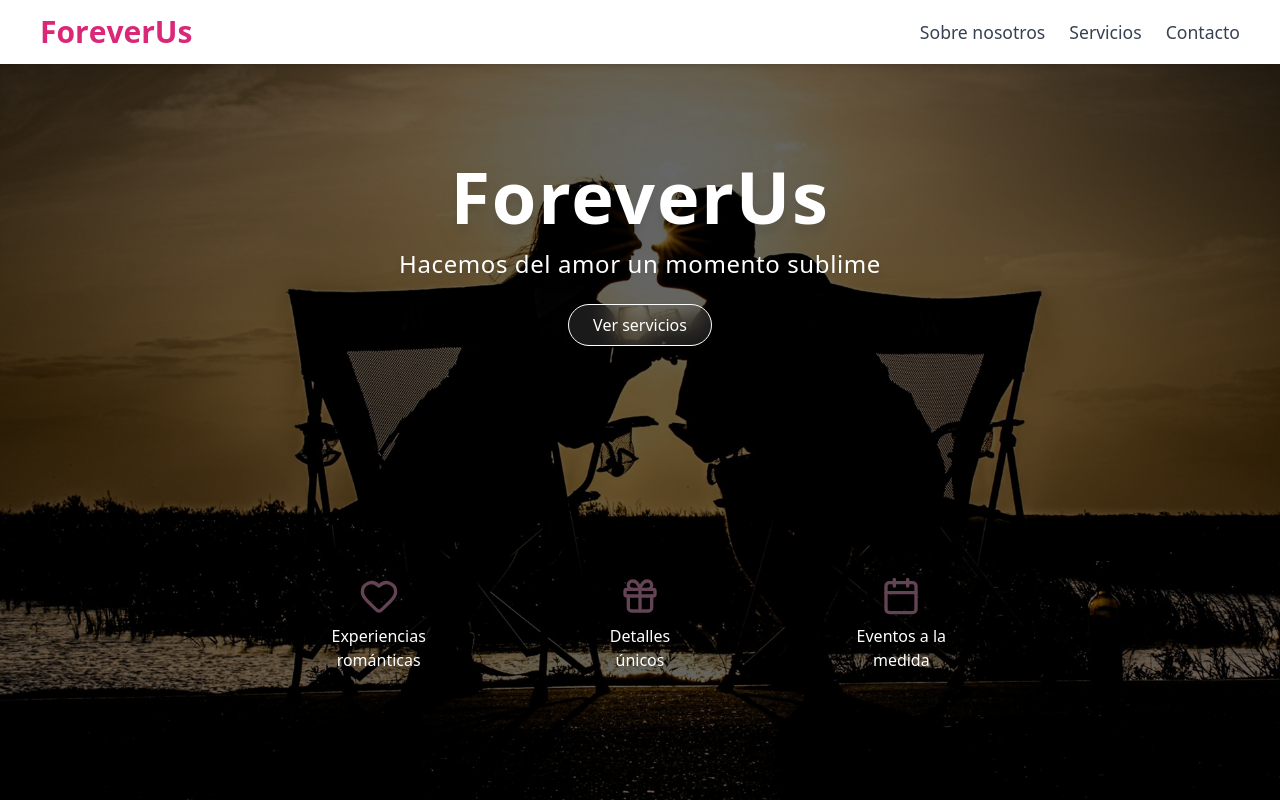
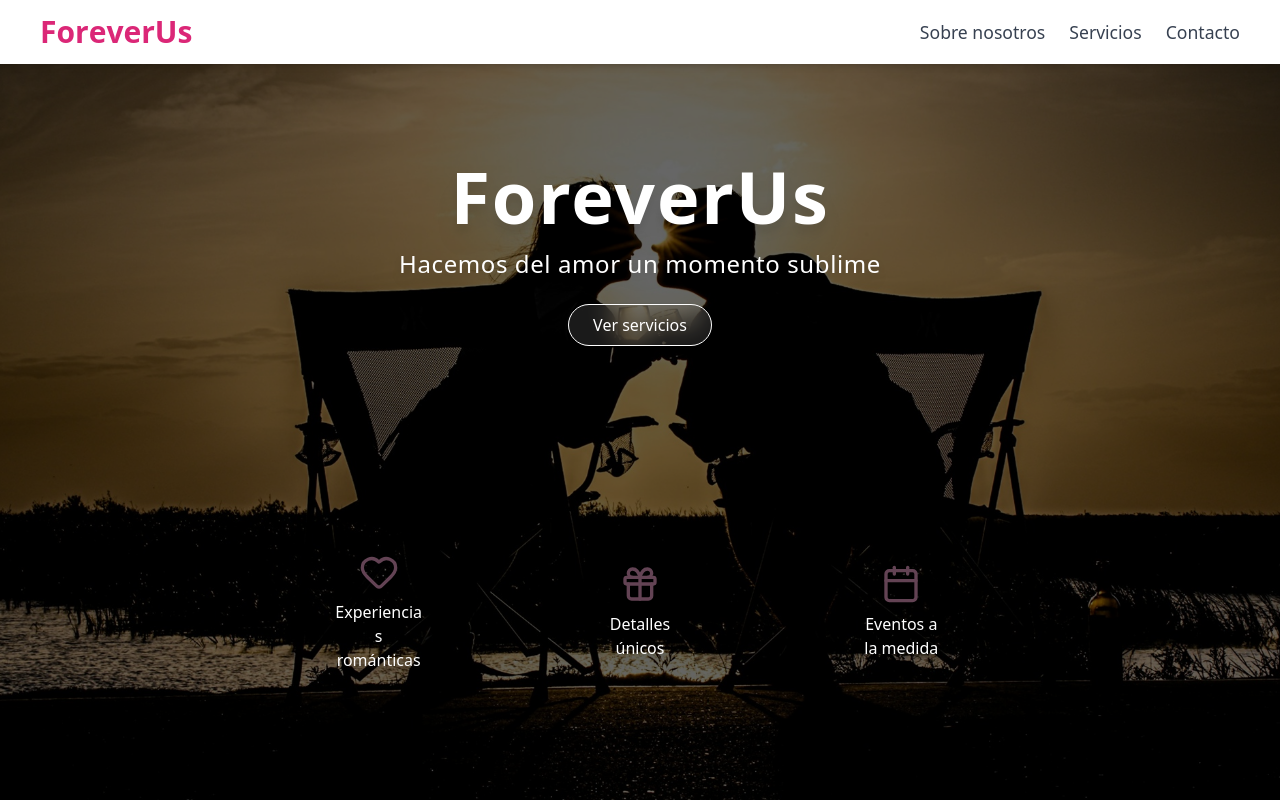
Before and after one commit to keykun456/ForeverUs, a Next.js app: page /home in a window 1280 px wide. Shown: the top 802 px of the page. Built offline with nearby package versions, Linux system fonts and the light colour scheme.

Commit message:
nuevo hero

```diff
--- a/components/HeroNuevo.tsx
+++ b/components/HeroNuevo.tsx
@@ -60,7 +60,7 @@ export default function HeroNuevo() {
       <div className="grid grid-cols-3 gap-4 w-full max-w-xs text-center mx-auto sm:max-w-3xl">
         <ServiceIcon icon={<Heart size={40} color="#f9a8d4" />} label={"Experiencias\nrománticas"} href="#services" />
         <ServiceIcon icon={<Gift size={40} color="#f9a8d4" />} label={"Detalles\núnicos"} href="#services" />
-        <ServiceIcon icon={<Calendar size={40} color="#f9a8d4" />} label={"Eventos a la\nmedida"} href="#contact" />
+        <ServiceIcon icon={<Calendar size={40} color="#f9a8d4" />} label={"Eventos a la medida"} href="#contact" />
       </div>
     </section>
   );
@@ -74,7 +74,9 @@ function ServiceIcon({ icon, label, href }: { icon: React.ReactNode; label: stri
       className="flex flex-col items-center justify-center text-white hover:bg-white/10 active:bg-white/20 p-4 rounded-xl transition focus:outline-none focus:ring-2 focus:ring-pink-400"
     >
       {icon}
-      <span className="mt-2 text-sm sm:text-base leading-snug whitespace-pre-line drop-shadow-md text-center font-medium">
+      <span
+        className="mt-2 text-sm sm:text-base leading-snug drop-shadow-md text-center font-medium break-words max-w-[5.5rem]"
+      >
         {label}
       </span>
     </button>
```
